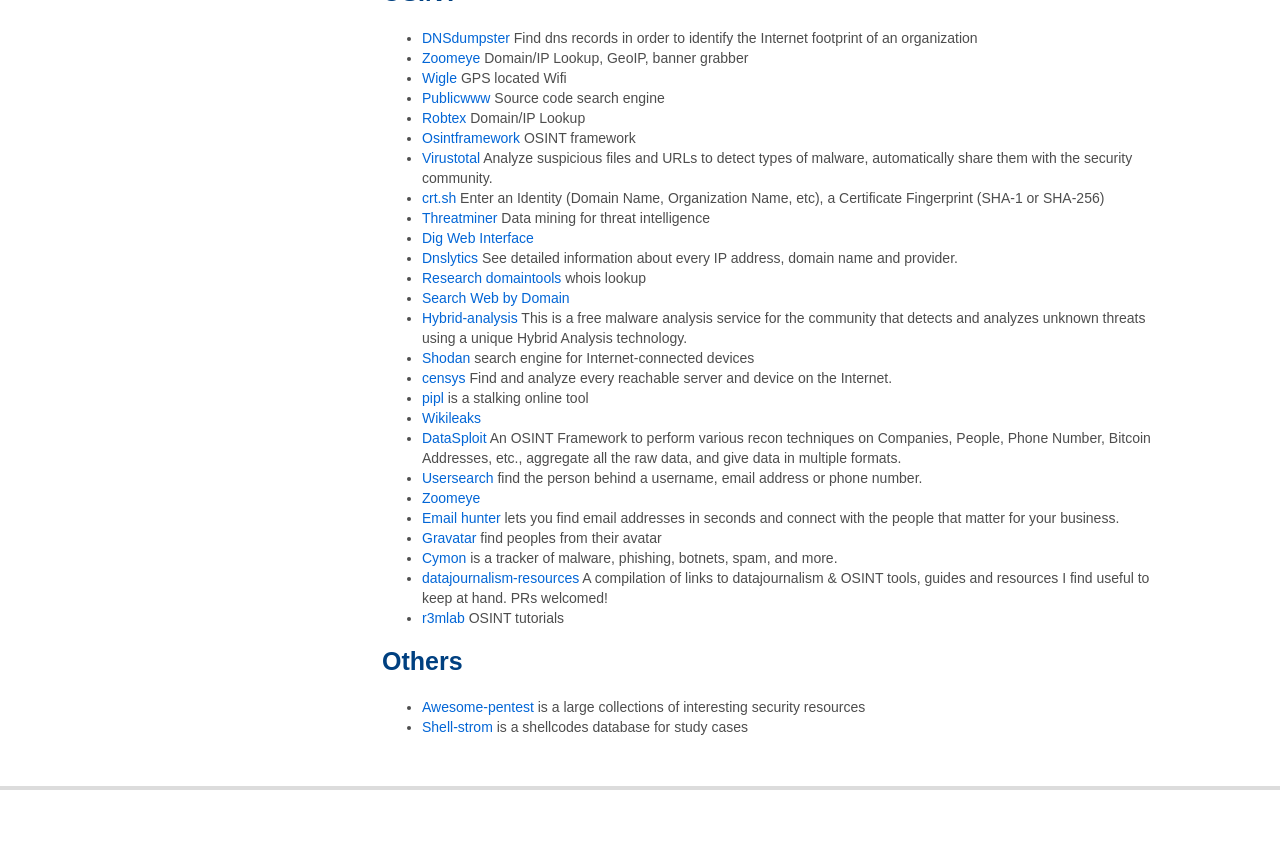
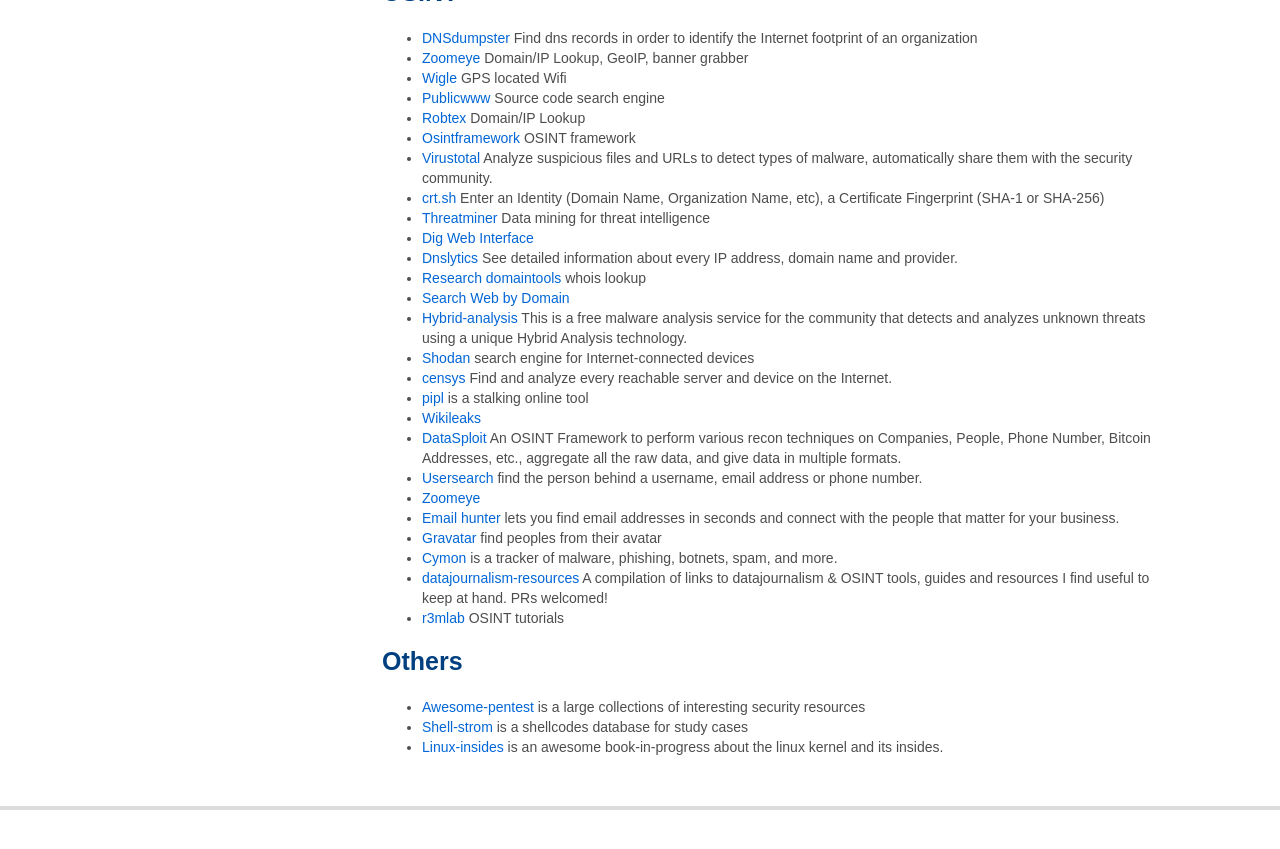
Before and after one commit to myexperiments-blog/myexperiments-blog.github.io, a Jekyll site: the page built from resources.md, in a window 1280 px wide and 900 px high, scrolled down 732 px. Shown: the top 849 px of the window. Built offline with Jekyll 4.4.1, drawn with Linux system fonts in a browser that asks for light colours; comment, search, counter and statistics services are not loaded.

Commit message:
add resources

```diff
--- a/resources.md
+++ b/resources.md
@@ -63,3 +63,4 @@
 
 - [Awesome-pentest](https://github.com/enaqx/awesome-pentest) is a large collections of interesting security resources
 - [Shell-strom](http://shell-storm.org/shellcode) is a shellcodes database for study cases
+- [Linux-insides](https://0xax.gitbooks.io/linux-insides/content/) is an awesome book-in-progress about the linux kernel and its insides.
```
